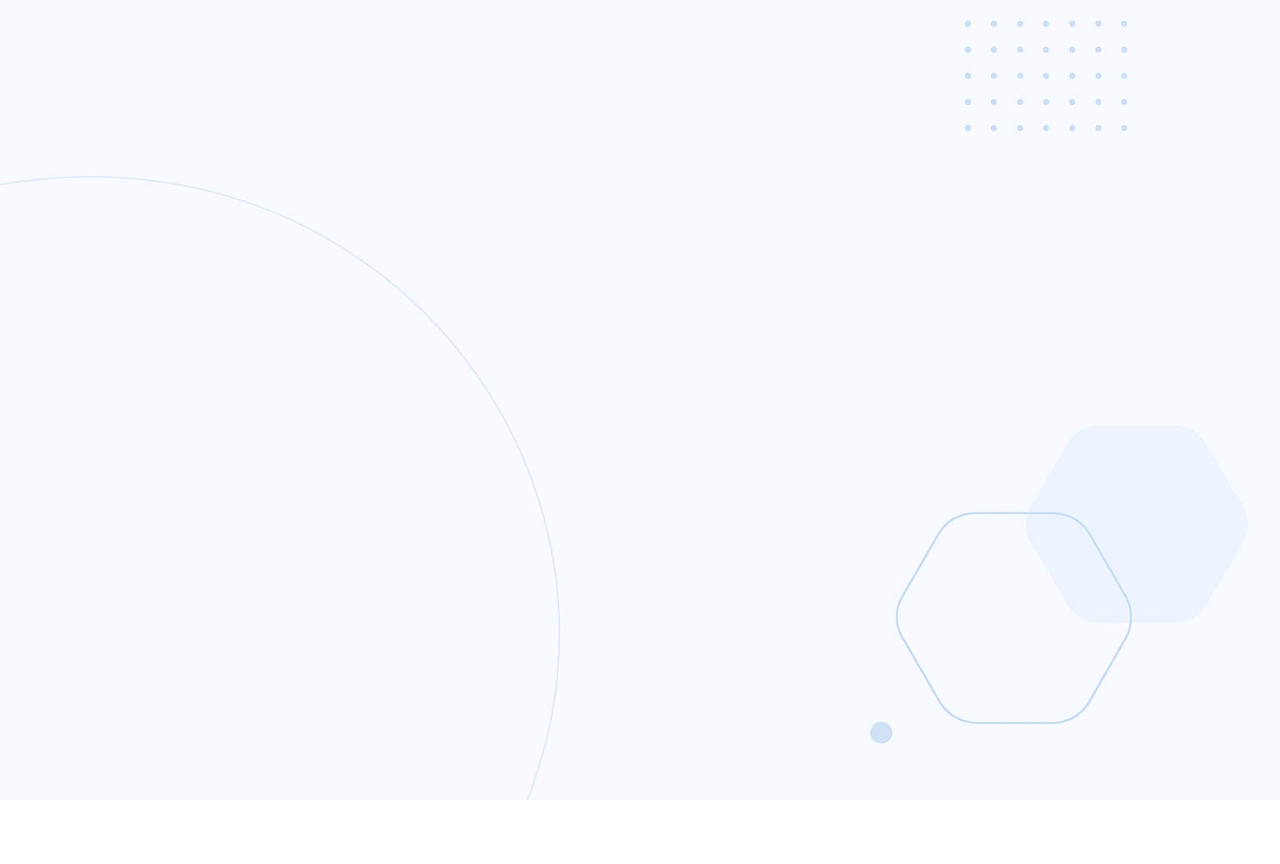
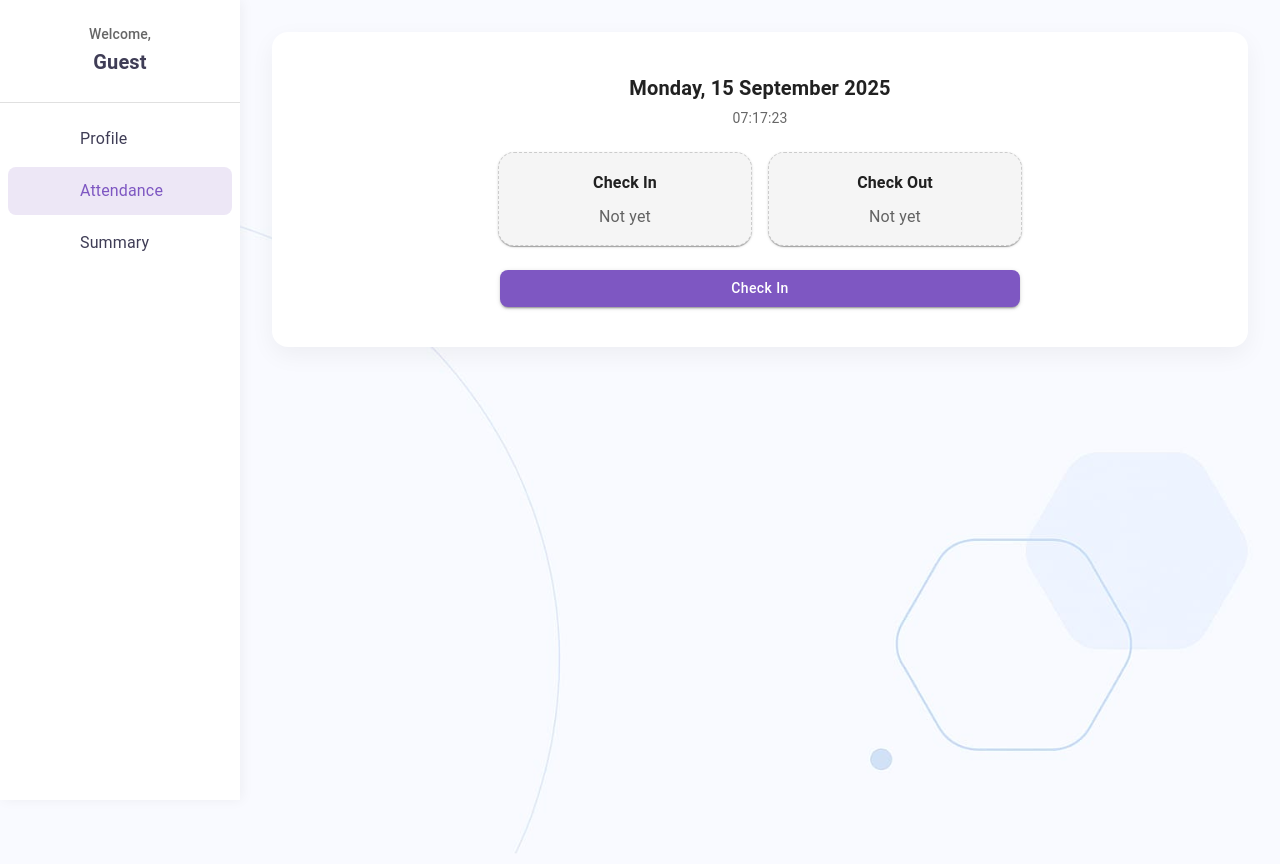
Before and after one commit to glenleedev/dexa-fullstack-test, a React (Vite) app in the folder frontend-employee/: page /app/attendance in a window 1280 px wide. Before the commit this address had no page. Before the commit the page ends 800 px from the top, so only its background shows below. Built offline with nearby package versions, Linux system fonts and the light colour scheme; some icons are missing.

Commit message:
feat: (frontend-emp): add attendance page, minor styles

```diff
--- a/frontend-employee/package.json
+++ b/frontend-employee/package.json
@@ -19,6 +19,7 @@
     "axios": "^1.12.2",
     "js-cookie": "^3.0.5",
     "jwt-decode": "^4.0.0",
+    "moment": "^2.30.1",
     "react": "^19.1.1",
     "react-dom": "^19.1.1",
     "react-router-dom": "^6.30.1",
--- a/frontend-employee/src/App.tsx
+++ b/frontend-employee/src/App.tsx
@@ -1,6 +1,7 @@
 import { Routes, Route, Navigate } from "react-router-dom";
 import LoginPage from './pages/LoginPage';
 import ProfilePage from './pages/ProfilePage';
+import AttendancePage from './pages/AttendancePage';
 import { useAuth } from "./contexts/AuthContext";
 import "./App.css";
 
@@ -9,8 +10,9 @@ export default function App() {
 
   return (
     <Routes>
+      <Route path="/login" element={<LoginPage />} />
       <Route path="/app/profile" element={<ProfilePage />} />
-      <Route path="/login" element={<LoginPage />} />
+      <Route path="/app/attendance" element={<AttendancePage />} />
     </Routes>
   );
 }
--- /dev/null
+++ b/frontend-employee/src/components/AttendanceForm.tsx
@@ -0,0 +1,106 @@
+import { useEffect, useState } from "react";
+import { Box, Typography, Card, Grid, Button } from "@mui/material";
+import TaskAltIcon from "@mui/icons-material/TaskAlt";
+import moment from "moment";
+
+type Props = {
+  checkIn?: string;
+  checkOut?: string;
+  loading?: boolean;
+  onSubmit: () => void;
+};
+
+export default function AttendanceForm({ checkIn, checkOut, loading, onSubmit }: Props) {
+  const hasCheckIn = Boolean(checkIn);
+  const hasCheckOut = Boolean(checkOut);
+
+  const [time, setTime] = useState(moment().format("HH:mm:ss"));
+
+  useEffect(() => {
+    const interval = setInterval(() => {
+      setTime(moment().format("HH:mm:ss"));
+    }, 1000);
+    return () => clearInterval(interval);
+  }, []);
+
+  return (
+    <Box sx={{ display: "flex", flexDirection: "column", gap: 3, alignItems: "center" }}>
+      <Typography variant="h6" fontWeight="bold">
+        {moment().format("dddd, DD MMMM YYYY")}
+      </Typography>
+      <Typography variant="body2" color="text.secondary" sx={{ mt: -2.5 }}>
+        {time}
+      </Typography>
+
+      <Grid container spacing={2} justifyContent="center">
+        <Card
+          sx={{
+            minWidth: 220,
+            p: 2,
+            textAlign: "center",
+            bgcolor: hasCheckIn ? "#E8F5E9" : "#F5F5F5",
+            borderRadius: 4,
+            boxShadow: 1,
+            border: hasCheckIn ? "1px solid #81C784" : "1px dashed #ccc",
+          }}
+        >
+          <Typography
+            variant="subtitle1"
+            fontWeight="bold"
+            mb={1}
+            color={hasCheckIn ? "#2E7D32" : "text.primary"}
+          >
+            Check In
+          </Typography>
+          {hasCheckIn ? (
+            <TaskAltIcon sx={{ color: "#2E7D32", fontSize: 28 }} />
+          ) : (
+            <Typography color="text.secondary">Not yet</Typography>
+          )}
+        </Card>
+
+        <Card
+          sx={{
+            minWidth: 220,
+            p: 2,
+            textAlign: "center",
+            bgcolor: hasCheckOut ? "#E8F5E9" : "#F5F5F5",
+            borderRadius: 4,
+            boxShadow: 1,
+            border: hasCheckOut ? "1px solid #81C784" : "1px dashed #ccc",
+          }}
+        >
+          <Typography
+            variant="subtitle1"
+            fontWeight="bold"
+            mb={1}
+            color={hasCheckOut ? "#2E7D32" : "text.primary"}
+          >
+            Check Out
+          </Typography>
+          {hasCheckOut ? (
+            <TaskAltIcon sx={{ color: "#2E7D32", fontSize: 28 }} />
+          ) : (
+            <Typography color="text.secondary">Not yet</Typography>
+          )}
+        </Card>
+      </Grid>
+
+      <Button
+        variant="contained"
+        disabled={loading}
+        onClick={onSubmit}
+        sx={{
+          width: "100%",
+          maxWidth: { md: 520 },
+          textTransform: "none",
+          borderRadius: 2,
+          backgroundColor: "#7E57C2",
+          "&:hover": { backgroundColor: "#673AB7" },
+        }}
+      >
+        {hasCheckIn ? "Check Out" : "Check In"}
+      </Button>
+    </Box>
+  );
+}
--- a/frontend-employee/src/components/Sidebar.tsx
+++ b/frontend-employee/src/components/Sidebar.tsx
@@ -52,7 +52,7 @@ export default function Sidebar({
           Welcome,
         </Typography>
         <Typography
-          variant="body2"
+          variant="h6"
           fontWeight="bold"
           sx={{ color: colors.textColor || theme.palette.primary.main }}
         >
@@ -126,6 +126,7 @@ export default function Sidebar({
             boxShadow: isDesktop ? "2px 0px 12px rgba(0,0,0,0.05)" : "none",
             borderRight: isDesktop ? "none" : undefined,
             boxSizing: "border-box",
+            zIndex: 1000,
           },
         }}
       >
--- a/frontend-employee/src/main.tsx
+++ b/frontend-employee/src/main.tsx
@@ -5,11 +5,11 @@ import { AuthProvider } from "./contexts/AuthContext";
 import App from "./App"
 
 ReactDOM.createRoot(document.getElementById("root")!).render(
-  <React.StrictMode>
+  //<React.StrictMode>
     <BrowserRouter>
       <AuthProvider>
         <App/>
       </AuthProvider>
     </BrowserRouter>
-  </React.StrictMode>
+  //</React.StrictMode>
 );
--- /dev/null
+++ b/frontend-employee/src/pages/AttendancePage.tsx
@@ -0,0 +1,84 @@
+import { useEffect, useState } from "react";
+import Sidebar from "../components/Sidebar";
+import PageContainer from "../components/PageContainer";
+import CustomCard from "../components/CustomCard";
+import AttendanceForm from "../components/AttendanceForm";
+import { Box } from "@mui/material";
+import { useAuth } from "../contexts/AuthContext";
+import axios from "axios";
+import Swal from "sweetalert2";
+import moment from "moment";
+
+export default function AttendancePage() {
+  const { token } = useAuth();
+  const [checkIn, setCheckIn] = useState<string>();
+  const [checkOut, setCheckOut] = useState<string>();
+  const [loading, setLoading] = useState(false);
+
+  const fetchAttendance = async () => {
+    if (!token) return;
+    const from = moment().startOf("day").format("YYYY-MM-DD HH:mm");
+    const to = moment().endOf("day").format("YYYY-MM-DD HH:mm");
+    const res = await axios.get(
+      `${import.meta.env.VITE_BACKEND_APIURL}/attendance/self?page=1&limit=5&from=${from}&to=${to}`,
+      { headers: { Authorization: `Bearer ${token}` } }
+    );
+    setCheckIn(res.data.summary.in || undefined);
+    setCheckOut(res.data.summary.out || undefined);
+  };
+
+  useEffect(() => {
+    fetchAttendance();
+  }, [token]);
+
+  const handleSubmit = async () => {
+    if (!token) return;
+    try {
+      setLoading(true);
+      const res = await axios.post(
+        `${import.meta.env.VITE_BACKEND_APIURL}/attendance/self`,
+        {},
+        { headers: { Authorization: `Bearer ${token}` } }
+      );
+
+      await fetchAttendance();
+
+      Swal.fire({
+        icon: "success",
+        title: res.data.status === 1 ? "Check In Successful" : "Check Out Successful",
+         html: `
+        <div style="font-size: 0.85rem; line-height: 1.4; text-align: center;">
+          <strong>Date Time:</strong> ${moment(res.data.attendanceDttm).format("dddd, DD MMMM YYYY HH:mm:ss")}</p>
+        </div>
+      `,
+      });
+    } finally {
+      setLoading(false);
+    }
+  };
+
+
+  return (
+    <Box sx={{ display: "flex" }}>
+      <Sidebar
+        colors={{
+          textColor: "#3f3d56",
+          hoverColor: "#F3E8FF",
+          activeBg: "#EDE7F6",
+          activeColor: "#7E57C2",
+        }}
+      />
+
+      <PageContainer>
+        <CustomCard>
+          <AttendanceForm
+            checkIn={checkIn}
+            checkOut={checkOut}
+            loading={loading}
+            onSubmit={handleSubmit}
+          />
+        </CustomCard>
+      </PageContainer>
+    </Box>
+  );
+}
--- a/frontend-employee/src/pages/ProfilePage.tsx
+++ b/frontend-employee/src/pages/ProfilePage.tsx
@@ -53,8 +53,7 @@ export default function ProfilePage() {
 
       Swal.fire({
         icon: "success",
-        title: "Profile Updated Successfully",
-        confirmButtonColor: "#7E57C2",
+        title: "Profile Updated Successfully"
       });
     } catch (err) {
       console.error(err);
```
Also changed, not shown: 1 other file (tests, documents, lock files or other folders).
